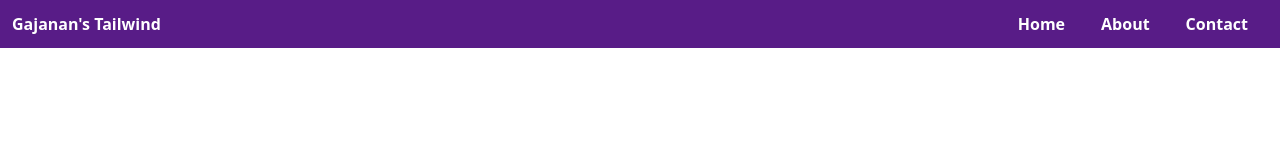
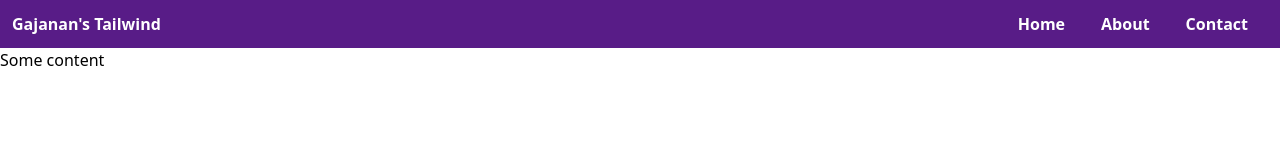
Before and after one commit to GajananBodhankar/TailwindCSS, a website: page index.html in a window 1280 px wide. Drawn offline with Linux system fonts and the light colour scheme.

Commit message:
Made a change

```diff
--- a/index.html
+++ b/index.html
@@ -41,7 +41,7 @@
         <li class="md:animatedUnderline hover:cursor-pointer">Contact</li>
       </ul>
     </nav>
-    <main></main>
+    <main>Some content</main>
     <footer></footer>
   </body>
 </html>
```
